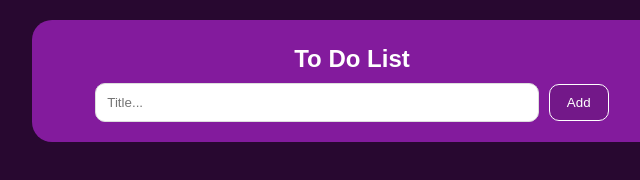
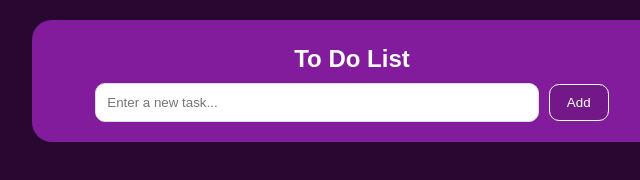
Before and after one commit to leovaldezhq/to-do-list, a plain HTML site: page index.html in a window 1280 px wide. Shown: the full height of the page, 288-928 px from the left. Drawn offline with Linux system fonts and the light colour scheme.

Commit message:
Update index.html
updating html input placeholder text

```diff
--- a/index.html
+++ b/index.html
@@ -8,7 +8,7 @@
 </head>
 <body>
     <header class='header'> <h2>To Do List</h2>
-       <input type='text' id='myInput' placeholder='Title...'>
+       <input type='text' id='myInput' placeholder='Enter a new task...'>
        <button onclick="addTask()" class="addBtn">Add</button>
     </header>
 
@@ -18,4 +18,5 @@
 
     <script src="script.js"></script> <!--linking js file-->
 </body>
+
 </html>
```
